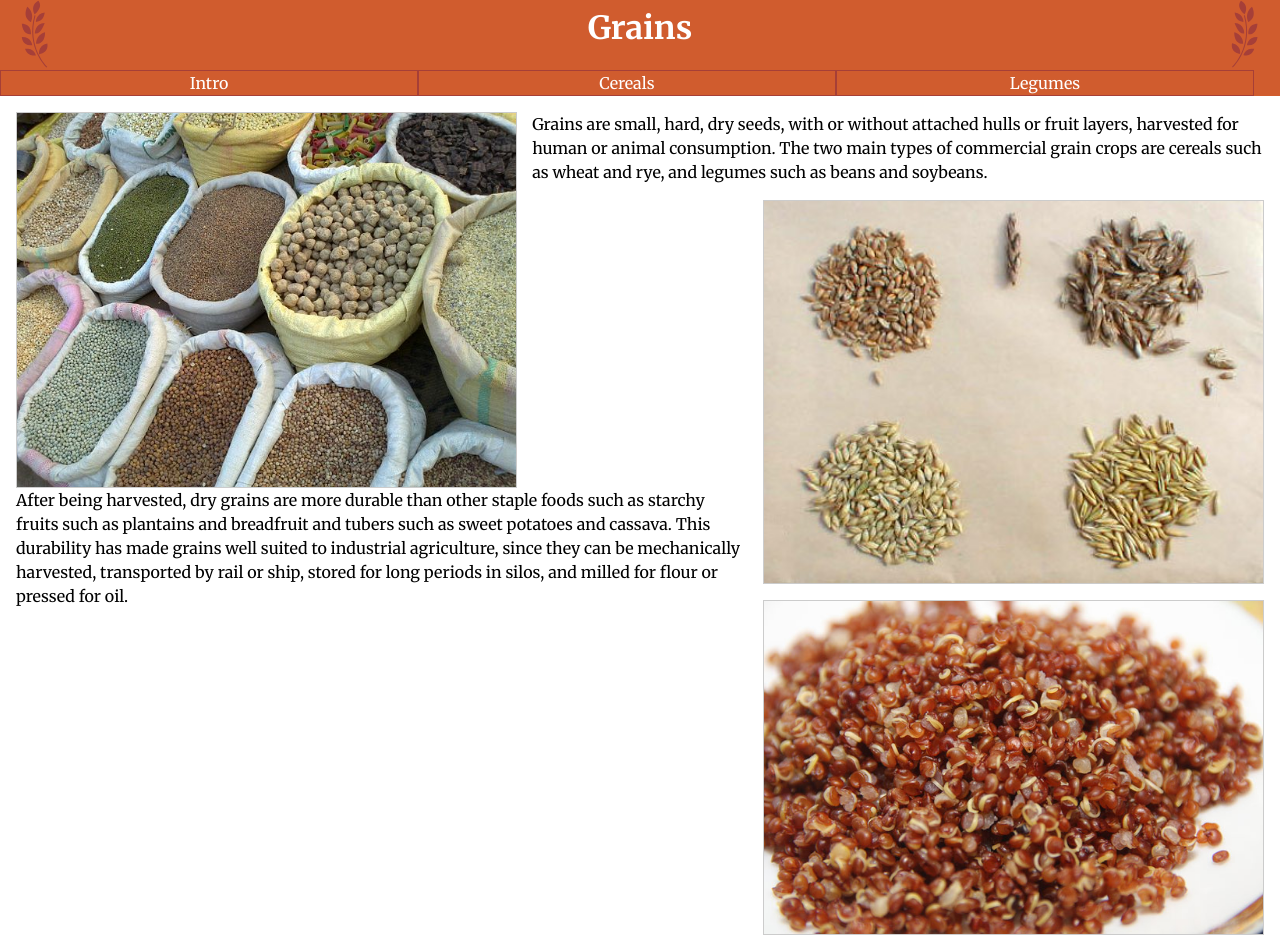
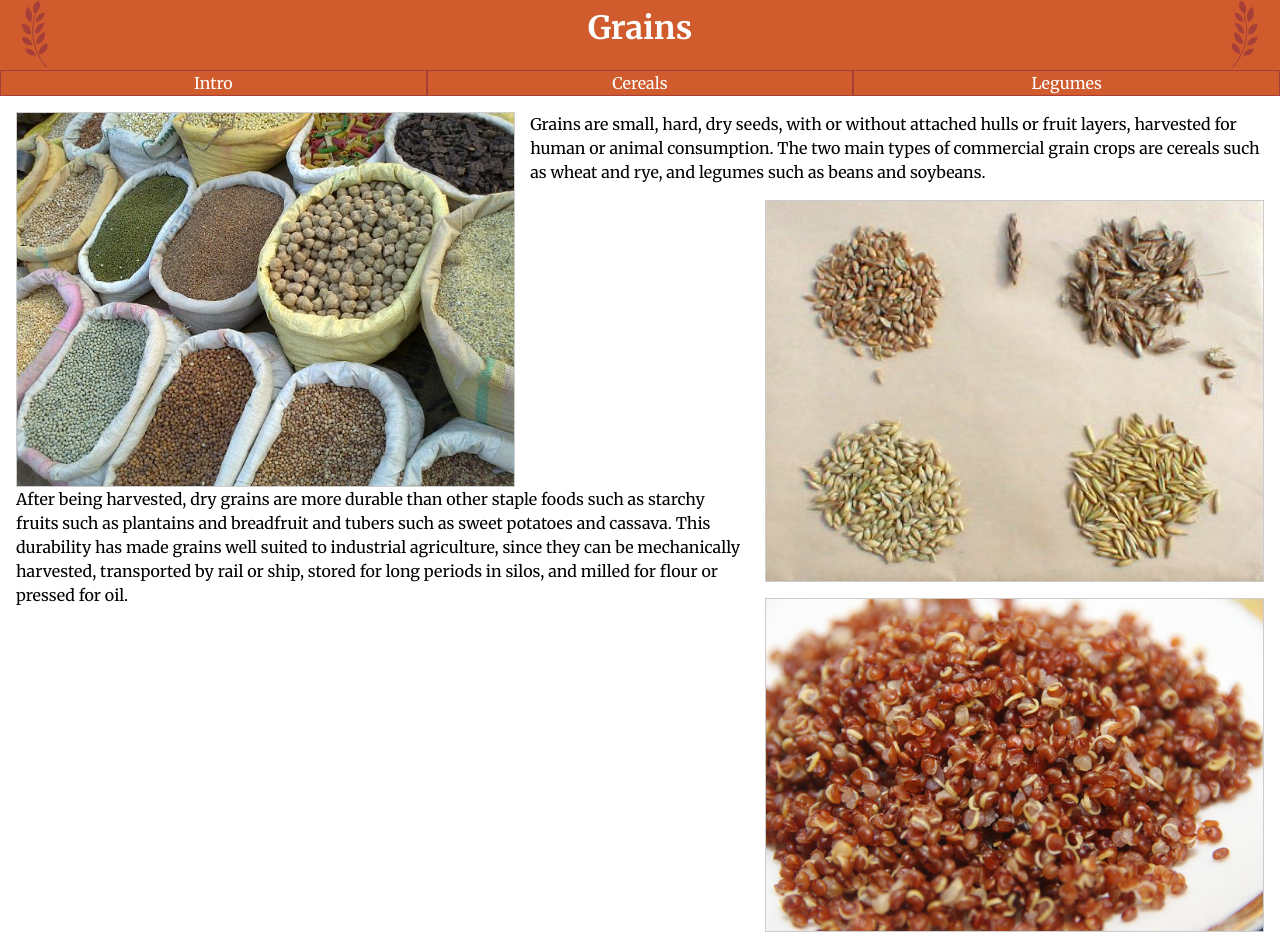
Before and after one commit to MattSkinner30/assignment-5, a plain HTML site: page index.html in a window 1280 px wide. Shown: the top 938 px of the page. Drawn offline with Linux system fonts and the light colour scheme.

Commit message:
Fixed the last of the problems
Added “-box” to a line of code, everything was good after that

```diff
--- a/css/main.css
+++ b/css/main.css
@@ -5,7 +5,7 @@
 
 
 html {
-	box-sizing: border;
+	box-sizing: border-box;
 	font-family: 'Merriweather', serif;
 	margin: 0;
 	line-height: 1.5rem;
@@ -30,7 +30,7 @@ body {
 header {
 	background-color: #d05c2e;
 	overflow: hidden;
-	width: 100%;
+
 }
 
 h1 {
@@ -69,9 +69,10 @@ nav ol{
 nav li {
 	display: block;
 	border: 1px solid #a63f37;
-	width: 32.5%;
+	width: 33.3333%;
 	text-align: center;
 	float: left;
+
 }
 
 nav li a{
@@ -84,7 +85,7 @@ nav li a{
 }
 
 nav li a:hover{
-	background-color: red;
+	background-color: #a63f37;
 }
 
 
```
